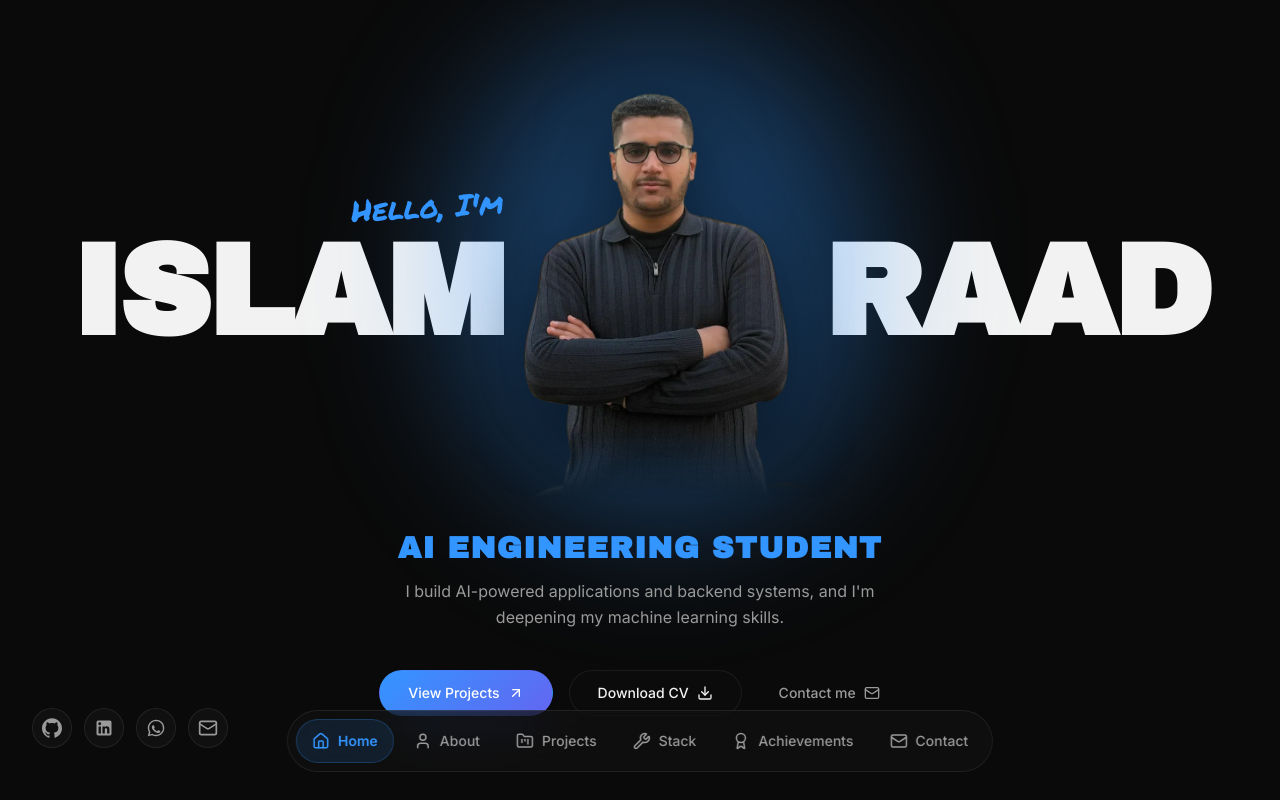
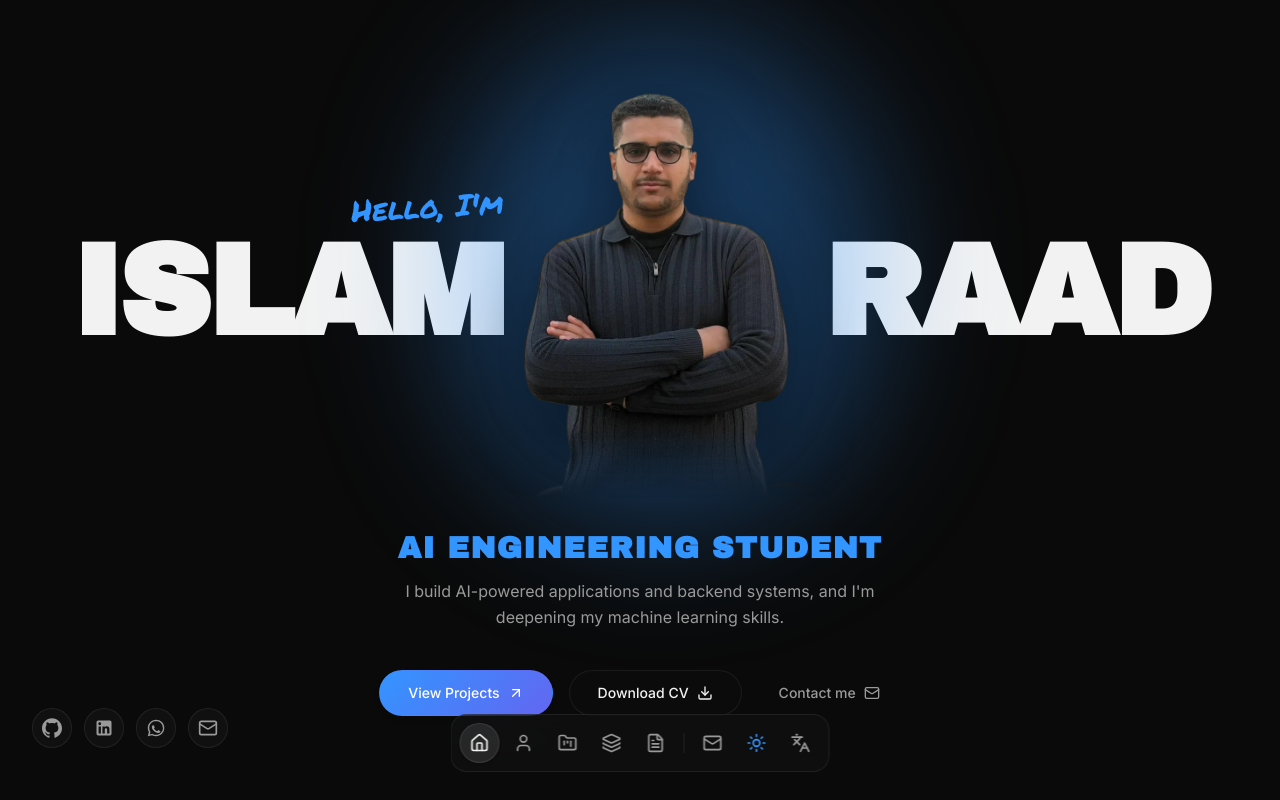
Before and after one commit to Islam-Raad-dev/Profile, a Next.js app: page / in a window 1280 px wide. Shown: the top 800 px of the page. Built offline with nearby package versions, Linux system fonts and the light colour scheme.

Commit message:
feat(Navbar): enhance navigation with tooltips and theme/lang toggles

```diff
--- a/src/components/layout/Navbar.tsx
+++ b/src/components/layout/Navbar.tsx
@@ -1,18 +1,23 @@
 'use client';
 
-import React from 'react';
-import { motion } from 'motion/react';
+import React, { useState } from 'react';
+import { motion, AnimatePresence } from 'motion/react';
 import type { SectionId } from '@/types';
 import { site } from '@/content/site';
 import { ui } from '@/content/ui';
 import { useLang } from '@/lib/i18n';
+import { useTheme } from '@/lib/theme';
+import { useReducedMotion } from '@/lib/media';
 import {
   House,
   User,
   FolderKanban,
-  Wrench,
-  Award,
+  Layers,
+  FileText,
   Mail,
+  Sun,
+  Moon,
+  Languages,
   type LucideIcon,
 } from 'lucide-react';
 
@@ -20,8 +25,8 @@ const ICON_MAP: Record<SectionId, LucideIcon> = {
   home: House,
   about: User,
   projects: FolderKanban,
-  skills: Wrench,
-  achievements: Award,
+  skills: Layers,
+  achievements: FileText,
   contact: Mail,
 };
 
@@ -31,17 +36,79 @@ interface NavbarProps {
 }
 
 export function Navbar({ activeSection, onNavigate }: NavbarProps) {
-  const { t } = useLang();
+  const { toggleLang, t } = useLang();
+  const { theme, toggleTheme } = useTheme();
+  const reducedMotion = useReducedMotion();
+  const [hoveredKey, setHoveredKey] = useState<string | null>(null);
 
   const enabledSections = site.sections.filter((s) => s.enabled);
+  const navSections = enabledSections.filter((s) => s.id !== 'contact');
+  const hasContact = enabledSections.some((s) => s.id === 'contact');
+
+  const getTooltipData = (key: string): { icon: LucideIcon; label: string } => {
+    if (key === 'theme') {
+      return {
+        icon: theme === 'dark' ? Sun : Moon,
+        label: theme === 'dark' ? t(ui['toggle.theme.light']) : t(ui['toggle.theme.dark']),
+      };
+    }
+    if (key === 'lang') {
+      return {
+        icon: Languages,
+        label: t(ui['toggle.lang.label']),
+      };
+    }
+    const sectionId = key as SectionId;
+    return {
+      icon: ICON_MAP[sectionId] || House,
+      label: t(ui[`nav.${sectionId}`]),
+    };
+  };
+
+  const handleNavClick = (id: SectionId, e: React.MouseEvent<HTMLButtonElement>) => {
+    e.currentTarget.blur();
+    setHoveredKey(null);
+    onNavigate(id);
+  };
+
+  const renderTooltip = (key: string) => {
+    const isVisible = hoveredKey === key;
+    const { icon: TooltipIcon, label } = getTooltipData(key);
+
+    return (
+      <AnimatePresence>
+        {isVisible && (
+          <motion.div
+            key={key}
+            initial={reducedMotion ? { opacity: 0 } : { opacity: 0, y: 4 }}
+            animate={reducedMotion ? { opacity: 1 } : { opacity: 1, y: 0 }}
+            exit={reducedMotion ? { opacity: 0 } : { opacity: 0, y: 4 }}
+            transition={
+              reducedMotion
+                ? { duration: 0 }
+                : { duration: 0.15 }
+            }
+            className="absolute -top-11 left-1/2 -translate-x-1/2 pointer-events-none z-50 flex items-center gap-1.5 px-3 py-1.5 rounded-xl bg-card border border-border shadow-lg whitespace-nowrap text-text select-none"
+          >
+            <TooltipIcon className="w-3.5 h-3.5 text-accent-text dark:text-accent shrink-0" />
+            <span className="text-xs font-semibold">{label}</span>
+            <span className="absolute -bottom-1 left-1/2 -translate-x-1/2 w-2 h-2 rotate-45 bg-card border-b border-e border-border" />
+          </motion.div>
+        )}
+      </AnimatePresence>
+    );
+  };
 
   return (
     <nav
       aria-label="Main Navigation"
-      className="fixed bottom-5 md:bottom-7 left-1/2 -translate-x-1/2 z-40 max-w-[95vw]"
+      className="fixed bottom-5 md:bottom-7 left-1/2 -translate-x-1/2 z-40 max-w-[96vw]"
     >
-      <div className="flex items-center gap-1 p-1.5 sm:p-2 rounded-full bg-card/85 backdrop-blur-glass border border-border shadow-card">
-        {enabledSections.map((sec) => {
+      <div
+        onMouseLeave={() => setHoveredKey(null)}
+        className="relative flex items-center gap-1 p-1.5 sm:p-2 rounded-2xl bg-card/90 backdrop-blur-glass border border-border shadow-card"
+      >
+        {navSections.map((sec) => {
           const id = sec.id;
           const Icon = ICON_MAP[id] || House;
           const label = t(ui[`nav.${id}`]);
@@ -51,33 +118,103 @@ export function Navbar({ activeSection, onNavigate }: NavbarProps) {
             <button
               key={id}
               type="button"
-              onClick={() => onNavigate(id)}
+              onClick={(e) => handleNavClick(id, e)}
+              onMouseEnter={() => setHoveredKey(id)}
+              onFocus={() => setHoveredKey(id)}
+              onBlur={() => setHoveredKey(null)}
               aria-label={label}
               aria-current={isActive ? 'page' : undefined}
-              className={`relative flex items-center justify-center gap-2 px-3 sm:px-4 py-2 rounded-full min-w-[44px] min-h-[44px] text-xs sm:text-sm font-medium transition-colors cursor-pointer select-none focus-visible:outline-none focus-visible:ring-2 focus-visible:ring-accent ${
-                isActive ? 'text-accent-text font-semibold' : 'text-text-muted hover:text-text'
+              className={`relative flex items-center justify-center w-9 h-9 sm:w-10 sm:h-10 rounded-xl transition-colors cursor-pointer select-none focus-visible:outline-none focus-visible:ring-2 focus-visible:ring-accent ${
+                isActive
+                  ? 'text-text font-semibold'
+                  : 'text-text-muted hover:text-text hover:bg-surface/50'
               }`}
             >
               {isActive && (
                 <motion.span
-                  layoutId="active-nav-pill"
-                  transition={{ type: 'spring', damping: 28, stiffness: 380 }}
-                  className="absolute inset-0 rounded-full bg-accent-soft border border-[rgba(51,149,255,0.25)] -z-10"
+                  layoutId="active-nav-tile"
+                  transition={
+                    reducedMotion
+                      ? { duration: 0 }
+                      : { type: 'spring', damping: 28, stiffness: 380 }
+                  }
+                  className="absolute inset-0 rounded-xl bg-surface border border-border/70 dark:border-white/10 dark:bg-white/10 -z-10 shadow-sm"
                 />
               )}
 
-              <Icon className="w-4 h-4 sm:w-4.5 sm:h-4.5 shrink-0" />
+              {renderTooltip(id)}
 
-              <span
-                className={`${
-                  isActive ? 'inline-block' : 'hidden md:inline-block'
-                } whitespace-nowrap`}
-              >
-                {label}
-              </span>
+              <Icon className="w-5 h-5 shrink-0" />
             </button>
           );
         })}
+
+        <span className="w-px h-5 bg-border mx-1 shrink-0" aria-hidden="true" />
+
+        {hasContact && (
+          <button
+            type="button"
+            onClick={(e) => handleNavClick('contact', e)}
+            onMouseEnter={() => setHoveredKey('contact')}
+            onFocus={() => setHoveredKey('contact')}
+            onBlur={() => setHoveredKey(null)}
+            aria-label={t(ui['nav.contact'])}
+            aria-current={activeSection === 'contact' ? 'page' : undefined}
+            className={`relative flex items-center justify-center w-9 h-9 sm:w-10 sm:h-10 rounded-xl transition-colors cursor-pointer select-none focus-visible:outline-none focus-visible:ring-2 focus-visible:ring-accent ${
+              activeSection === 'contact'
+                ? 'text-text font-semibold'
+                : 'text-text-muted hover:text-text hover:bg-surface/50'
+            }`}
+          >
+            {activeSection === 'contact' && (
+              <motion.span
+                layoutId="active-nav-tile"
+                transition={
+                  reducedMotion
+                    ? { duration: 0 }
+                    : { type: 'spring', damping: 28, stiffness: 380 }
+                }
+                className="absolute inset-0 rounded-xl bg-surface border border-border/70 dark:border-white/10 dark:bg-white/10 -z-10 shadow-sm"
+              />
+            )}
+
+            {renderTooltip('contact')}
+
+            <Mail className="w-5 h-5 shrink-0" />
+          </button>
+        )}
+
+        <button
+          type="button"
+          onClick={toggleTheme}
+          onMouseEnter={() => setHoveredKey('theme')}
+          onFocus={() => setHoveredKey('theme')}
+          onBlur={() => setHoveredKey(null)}
+          aria-label={t(ui['toggle.theme'])}
+          className="relative flex items-center justify-center w-9 h-9 sm:w-10 sm:h-10 rounded-xl text-text-muted hover:text-text hover:bg-surface/50 transition-colors cursor-pointer select-none focus-visible:outline-none focus-visible:ring-2 focus-visible:ring-accent"
+        >
+          {renderTooltip('theme')}
+
+          {theme === 'dark' ? (
+            <Sun className="w-5 h-5 text-accent shrink-0" />
+          ) : (
+            <Moon className="w-5 h-5 text-accent-text shrink-0" />
+          )}
+        </button>
+
+        <button
+          type="button"
+          onClick={toggleLang}
+          onMouseEnter={() => setHoveredKey('lang')}
+          onFocus={() => setHoveredKey('lang')}
+          onBlur={() => setHoveredKey(null)}
+          aria-label={t(ui['toggle.lang'])}
+          className="relative flex items-center justify-center w-9 h-9 sm:w-10 sm:h-10 rounded-xl text-text-muted hover:text-text hover:bg-surface/50 transition-colors cursor-pointer select-none focus-visible:outline-none focus-visible:ring-2 focus-visible:ring-accent"
+        >
+          {renderTooltip('lang')}
+
+          <Languages className="w-5 h-5 shrink-0" />
+        </button>
       </div>
     </nav>
   );
```
